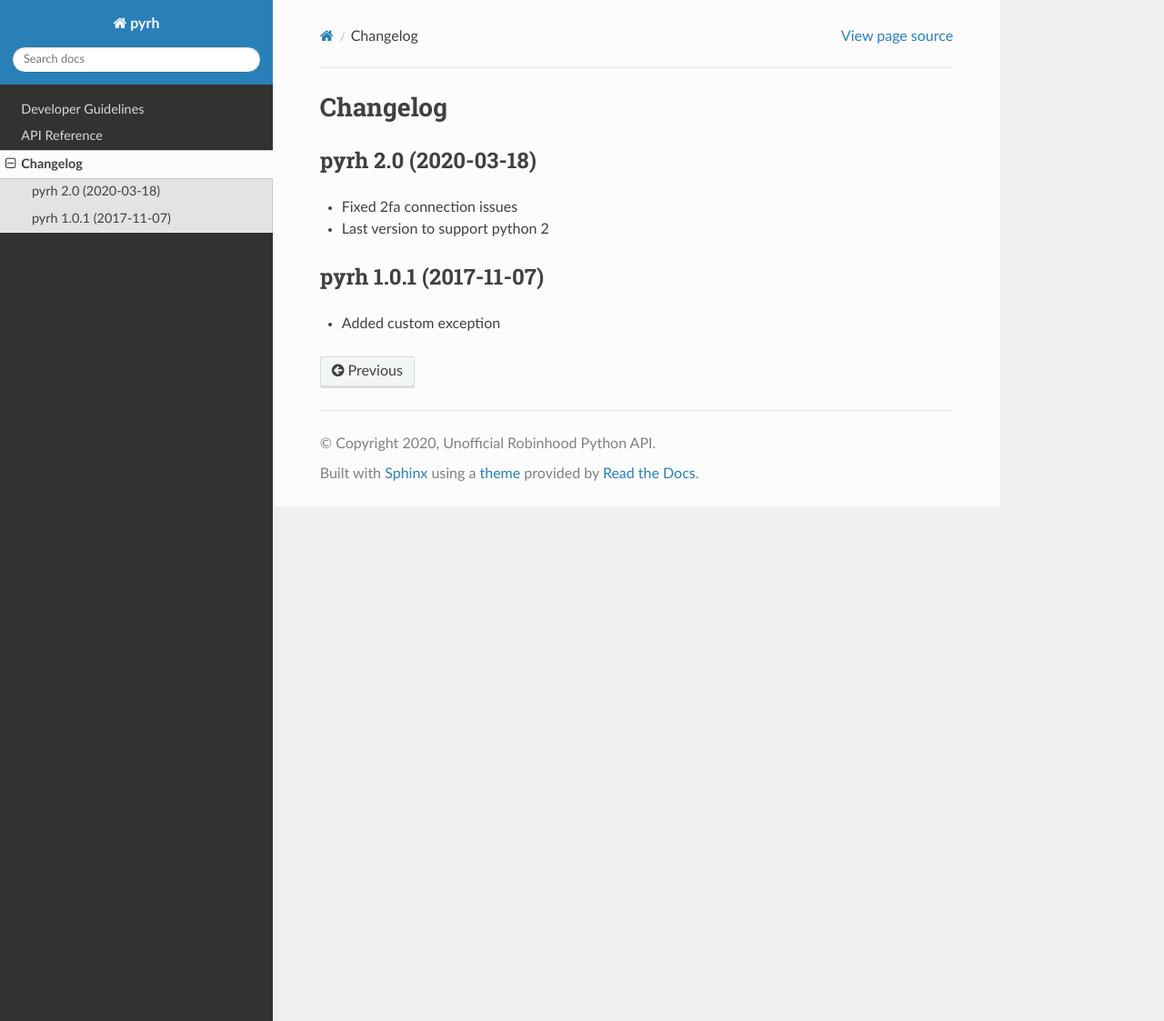
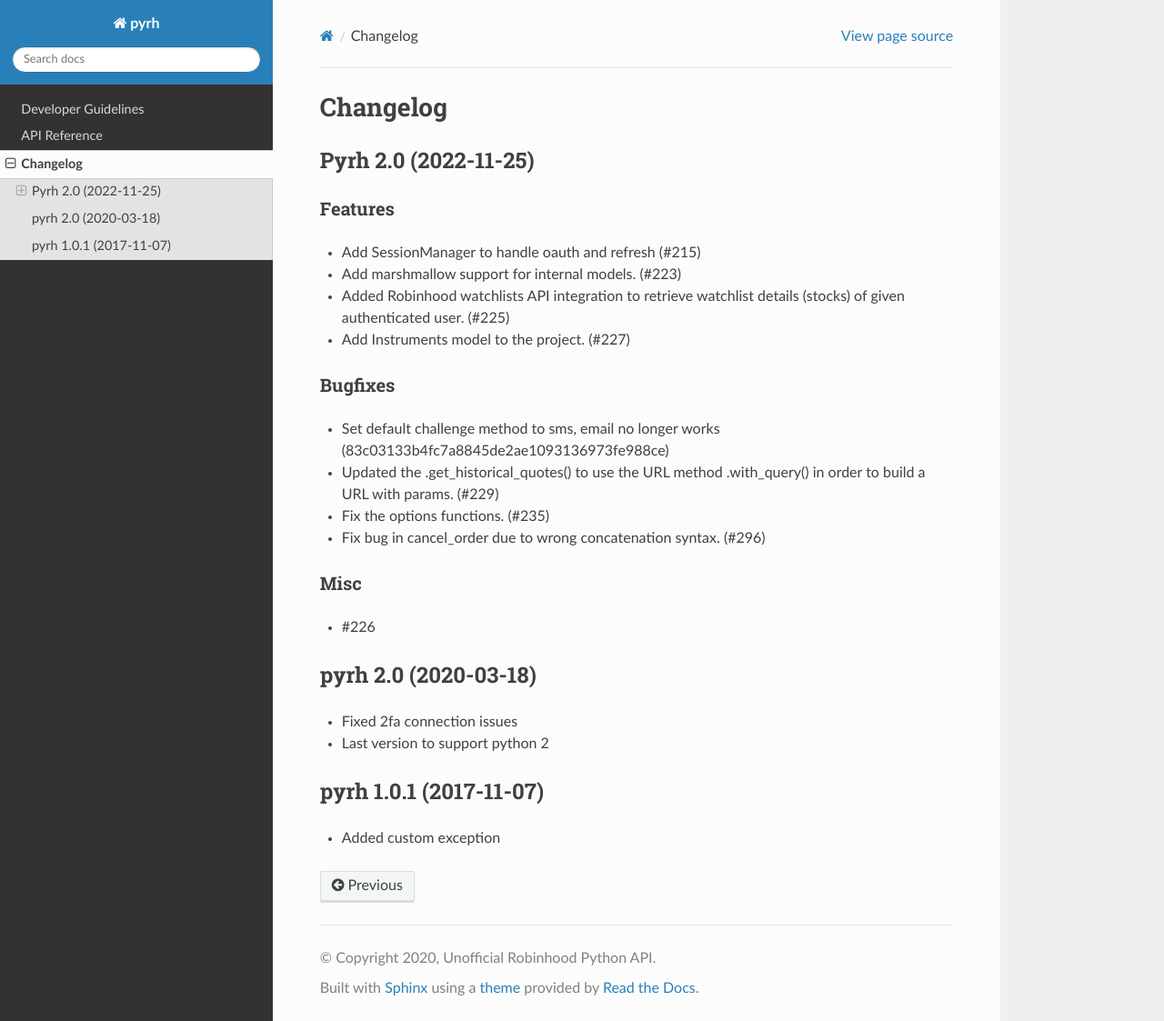
Before and after one commit to robinhood-unofficial/pyrh, a Sphinx documentation site: the page built from docs/changelog.rst, in a window 1280 px wide and 1123 px high. Shown: the whole window at 91% size. Built offline with Sphinx 7.4.7 and the Read the Docs theme 2.0.0, drawn with Linux system fonts in a browser that asks for light colours.

```diff
--- a/docs/changelog.rst
+++ b/docs/changelog.rst
@@ -4,6 +4,33 @@ Changelog
 #########
 
 .. towncrier release notes start
+
+Pyrh 2.0 (2022-11-25)
+=====================
+
+Features
+--------
+
+- Add SessionManager to handle oauth and refresh (#215)
+- Add marshmallow support for internal models. (#223)
+- Added Robinhood watchlists API integration to retrieve watchlist details (stocks) of given authenticated user. (#225)
+- Add Instruments model to the project. (#227)
+
+
+Bugfixes
+--------
+
+- Set default challenge method to sms, email no longer works (83c03133b4fc7a8845de2ae1093136973fe988ce)
+- Updated the .get_historical_quotes() to use the URL method .with_query() in order to build a URL with params. (#229)
+- Fix the options functions. (#235)
+- Fix bug in cancel_order due to wrong concatenation syntax. (#296)
+
+
+Misc
+----
+
+- #226
+
 
 pyrh 2.0 (2020-03-18)
 =====================
```
Also changed, not shown: docs/developers.rst (+10 -0 lines), pyproject.toml (+7 -1 lines), 3 other files.
